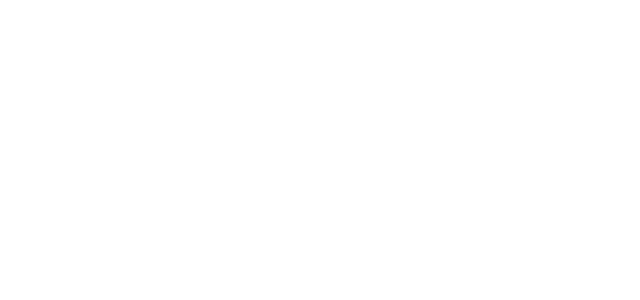
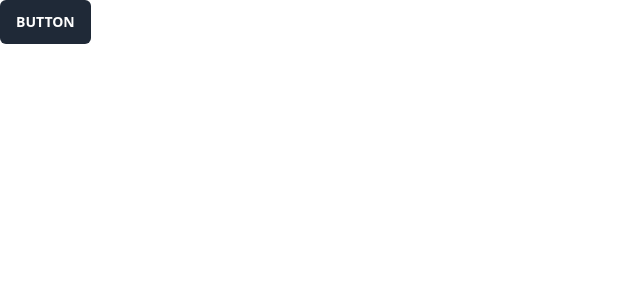
Before and after one commit to sebs-commits/portfolio-v2, a React (Vite) app in the folder frontend/: page / in a window 1280 px wide. Shown: the top 300 px of the page, without its empty margins (0-640 px from the left). Built offline with nearby package versions, Linux system fonts and the light colour scheme.

Commit message:
added daisyui

```diff
--- a/frontend/package.json
+++ b/frontend/package.json
@@ -19,6 +19,7 @@
     "@types/react-dom": "^18.3.0",
     "@vitejs/plugin-react-swc": "^3.5.0",
     "autoprefixer": "^10.4.20",
+    "daisyui": "^4.12.13",
     "eslint": "^9.9.0",
     "eslint-plugin-react": "^7.35.0",
     "eslint-plugin-react-hooks": "^5.1.0-rc.0",
--- a/frontend/src/App.jsx
+++ b/frontend/src/App.jsx
@@ -6,7 +6,10 @@
 const App = () => {
   return (
     <div className="LeftContainer">
-
+    <button
+      class="inline-block cursor-pointer rounded-md bg-gray-800 px-4 py-3 text-center text-sm font-semibold uppercase text-white transition duration-200 ease-in-out hover:bg-gray-900">
+      Button
+    </button>
     </div>
   )
 };
--- a/frontend/tailwind.config.js
+++ b/frontend/tailwind.config.js
@@ -5,5 +5,5 @@
   theme: {
     extend: {},
   },
-  plugins: [],
+  plugins: [require('daisyui'),],
 }
```
Also changed, not shown: 1 other file (tests, documents, lock files or other folders).
